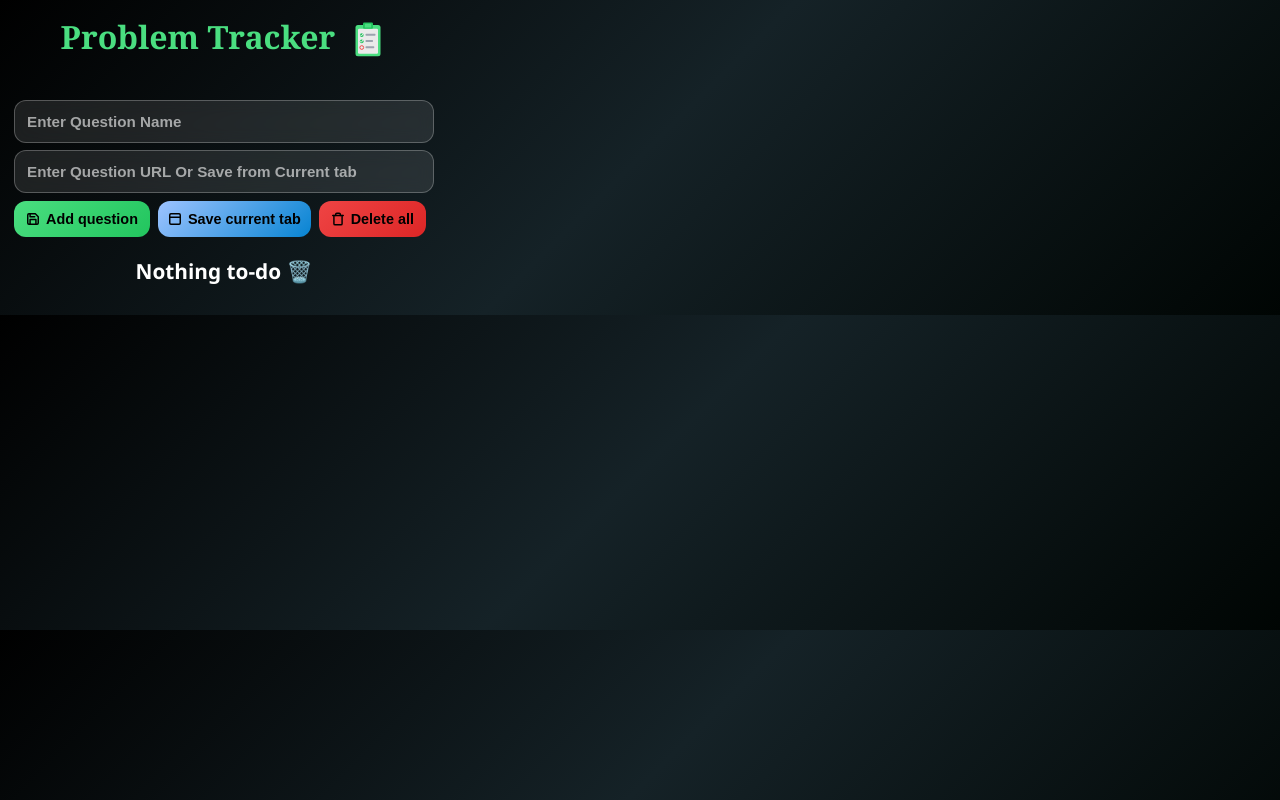
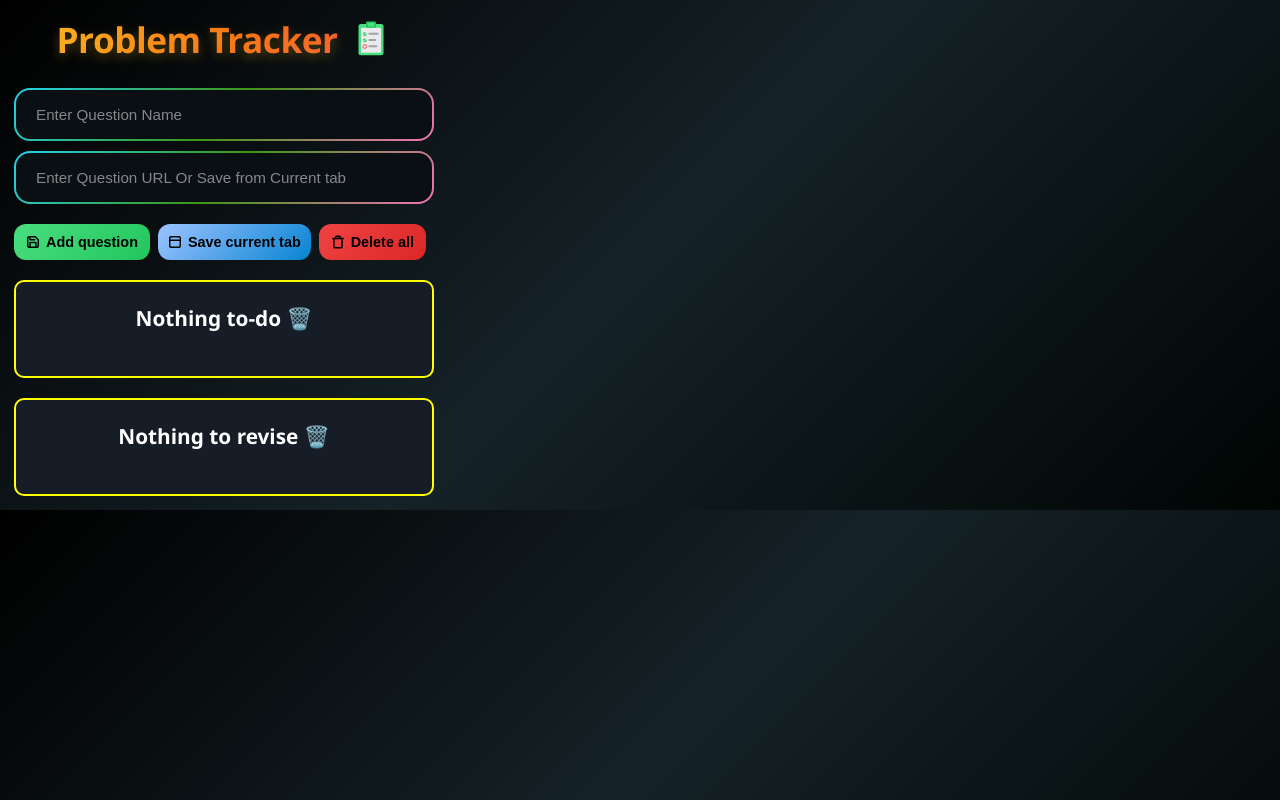
Before and after one commit to anuj0-source/DSA-tracker-extension, a browser extension: page index.html in a window 1280 px wide. Drawn offline with Linux system fonts and the light colour scheme.

Commit message:
to-do and revision list separated

```diff
--- a/index.css
+++ b/index.css
@@ -19,49 +19,80 @@ body {
 }
 
 #head {
-    font-family: Georgia, 'Times New Roman', Times, serif;
+    font-family: "Segoe UI", system-ui, -apple-system, sans-serif;
     margin-top: 1px;
     margin-bottom: 40px;
     text-align: center;
-    color: #4ade80;
+    font-size: 2.2rem;
+    font-weight: 800;
+    background: linear-gradient(135deg, #fbbf24, #f97316, #ef4444);
+    -webkit-background-clip: text;
+    -webkit-text-fill-color: transparent;
+    background-clip: text;
+    text-shadow: 0 4px 12px rgba(251, 191, 36, 0.3);
+    letter-spacing: -0.5px;
+    display: flex;
+    align-items: center;
+    justify-content: center;
+    gap: 10px;
+    transition: all 0.3s ease;
+}
+
+#head:hover {
+    transform: translateY(-2px);
+    filter: drop-shadow(0 0 20px rgba(251, 146, 60, 0.5));
 }
 
 /* ✏️ TEXT INPUTS ONLY */
 input[type="text"],
 input[type="url"] {
     width: 100%;
-    padding: 12px;
+    padding: 16px 20px;
     font-size: 0.95rem;
-    font-weight: 600;
-    border-radius: 12px;
-    border: 1px solid rgba(255, 255, 255, 0.25);
-    background: rgba(255, 255, 255, 0.1);
+    font-weight: 500;
+    border-radius: 16px;
+    border: 2px solid transparent;
+    background: linear-gradient(#0a0f14, #0a0f14) padding-box,
+                linear-gradient(135deg, #22d3ee, #3d9614, #f472b6) border-box;
     color: #ffffff;
-    -webkit-backdrop-filter: blur(8px);
-    backdrop-filter: blur(8px);
     box-sizing: border-box;
-    transition: all 0.25s ease;
+    transition: all 0.3s cubic-bezier(0.4, 0, 0.2, 1);
+    position: relative;
 }
 
 input::placeholder {
-    color: rgba(255, 255, 255, 0.6);
+    color: rgba(255, 255, 255, 0.5);
+    font-weight: 400;
 }
 
 /* ✨ Input effects */
 input[type="text"]:hover,
+input[type="url"]:hover {
+    transform: translateY(-2px);
+    box-shadow: 0 8px 24px rgba(24, 231, 65, 0.2);
+}
+
 input[type="text"]:focus,
-input[type="url"]:hover,
 input[type="url"]:focus {
-    transform: translateY(-4px);
+    transform: translateY(-3px);
     outline: none;
-    border: 1px solid #4ade80;
+    background: linear-gradient(#111827, #111827) padding-box,
+                linear-gradient(135deg, #22d3ee, #3bbd17, #f472b6) border-box;
     box-shadow:
-        0 0 10px rgba(74, 222, 128, 0.6),
-        0 0 20px rgba(96, 165, 250, 0.6);
+        0 0 0 4px rgba(34, 211, 238, 0.1),
+        0 12px 32px rgba(34, 211, 238, 0.3),
+        0 0 48px rgba(167, 139, 250, 0.2);
 }
 
 #name {
     margin-bottom: 7px;
+    position:relative;
+    bottom: calc(15px);
+}
+
+#input-el{
+    position:relative;
+    bottom: calc(12px);
 }
 
 /* 🎬 Actions container */
@@ -466,3 +497,34 @@ a:hover {
 
   filter: drop-shadow(0 0 6px gold);
 }
+
+.to-do-list{
+    margin-top: 20px;
+    display: flex;
+    flex-direction: column;
+
+    border: 2px solid yellow;
+    background-color: #171d26;
+
+    border-radius: 10px;
+    padding: 10px;
+    padding-top: 2px;
+}
+.revision-list{
+    margin-top: 20px;
+    display: flex;
+    flex-direction: column;
+    border: 2px solid yellow;
+    background-color: #171d26;
+
+    border-radius: 10px;
+    padding: 10px;
+    padding-top: 2px;
+}
+#rev-heading{
+    margin: 20px 0 8px;
+    text-align: center;
+    font-size: 1.3rem;
+    font-weight: 700;
+    color: #ffffff;
+}
--- a/index.html
+++ b/index.html
@@ -62,7 +62,7 @@
 
     <div class="revision-list">
         <h2 id="rev-heading"></h2>
-        <ul id="revision el-el">
+        <ul id="revision-ul-el">
 
         </ul>
     </div>
--- a/index.js
+++ b/index.js
@@ -10,7 +10,7 @@ const deleteBtn = document.querySelector("#delete-btn");
 const tabBtn = document.querySelector("#tab-btn");
 const heading = document.querySelector("#heading");
 const quesNameEl = document.querySelector("#name");
-const revisionUlEl = document.querySelector(".revision-list");
+const revisionUlEl = document.querySelector("#revision-ul-el");
 const revHeading = document.querySelector("#rev-heading");
 
 inputBtn.addEventListener("click", function () {
@@ -197,7 +197,8 @@ function createQuestionElement(question) {
   //tool tip for revision
   const revtooltip=document.createElement("span");
   revtooltip.classList.add("rev-tooltip");
-  revtooltip.textContent="Mark for revision";
+  if(question.revision) revtooltip.textContent="Remove from revision";
+  else revtooltip.textContent="Mark for revision";
 
   //wrap link and tool tip for revision tooltip
   const revlinkwrapper=document.createElement("span");
@@ -270,6 +271,11 @@ function refreshHeading() {
     myQuestions.length === 0
       ? "Nothing to-do 🗑️"
       : "Questions to-do:✍️";
+
+      revHeading.innerText=
+      revisionList.length === 0?
+      "Nothing to revise 🗑️":
+      "Questions to revise 💡";
 }
 
 function getQuestionName(question) {
@@ -319,7 +325,7 @@ function lineThrough(input, link, question,starLabel) {
     question.status = false;
     localStorage.setItem("myQuestions", JSON.stringify(myQuestions));
     localStorage.setItem("revisionList", JSON.stringify(revisionList));
-    starLabel.style.display="none";
+    if(!question.revision) starLabel.style.display="none";
   }
 }
 
```
